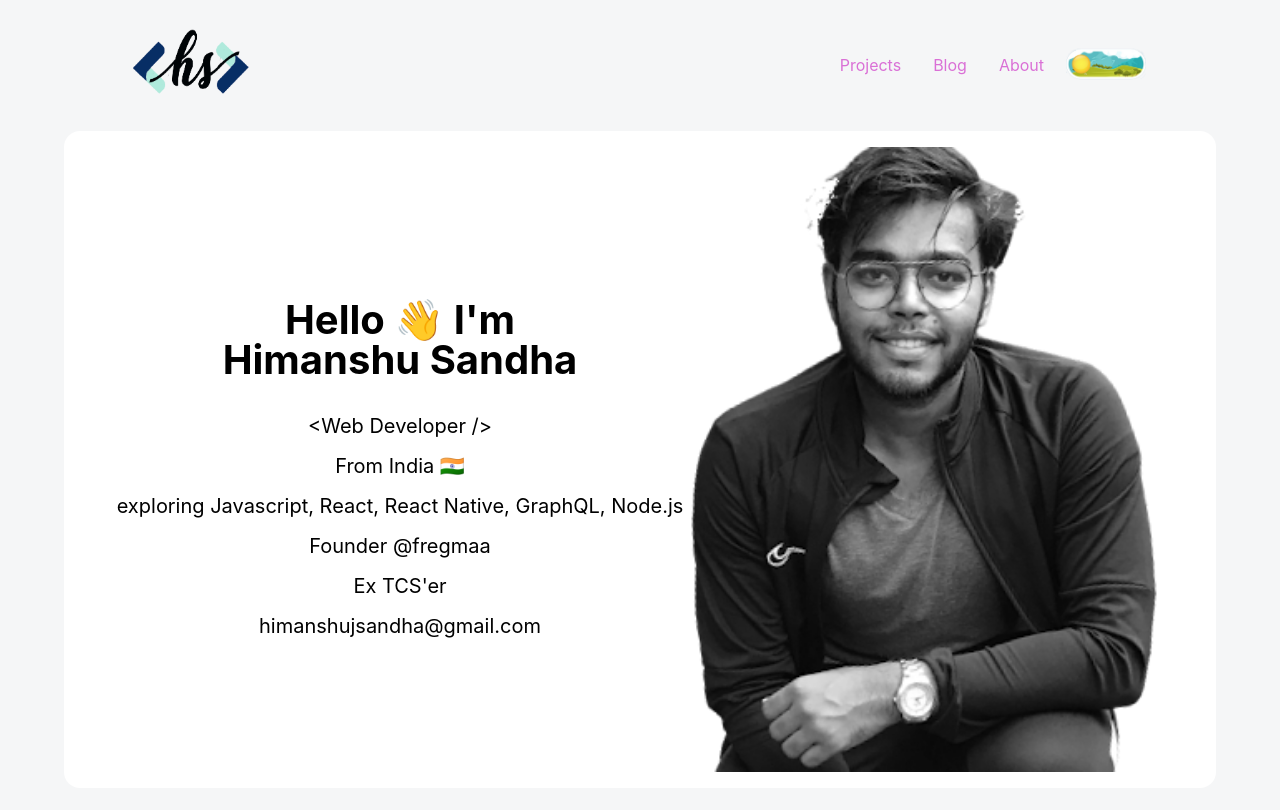
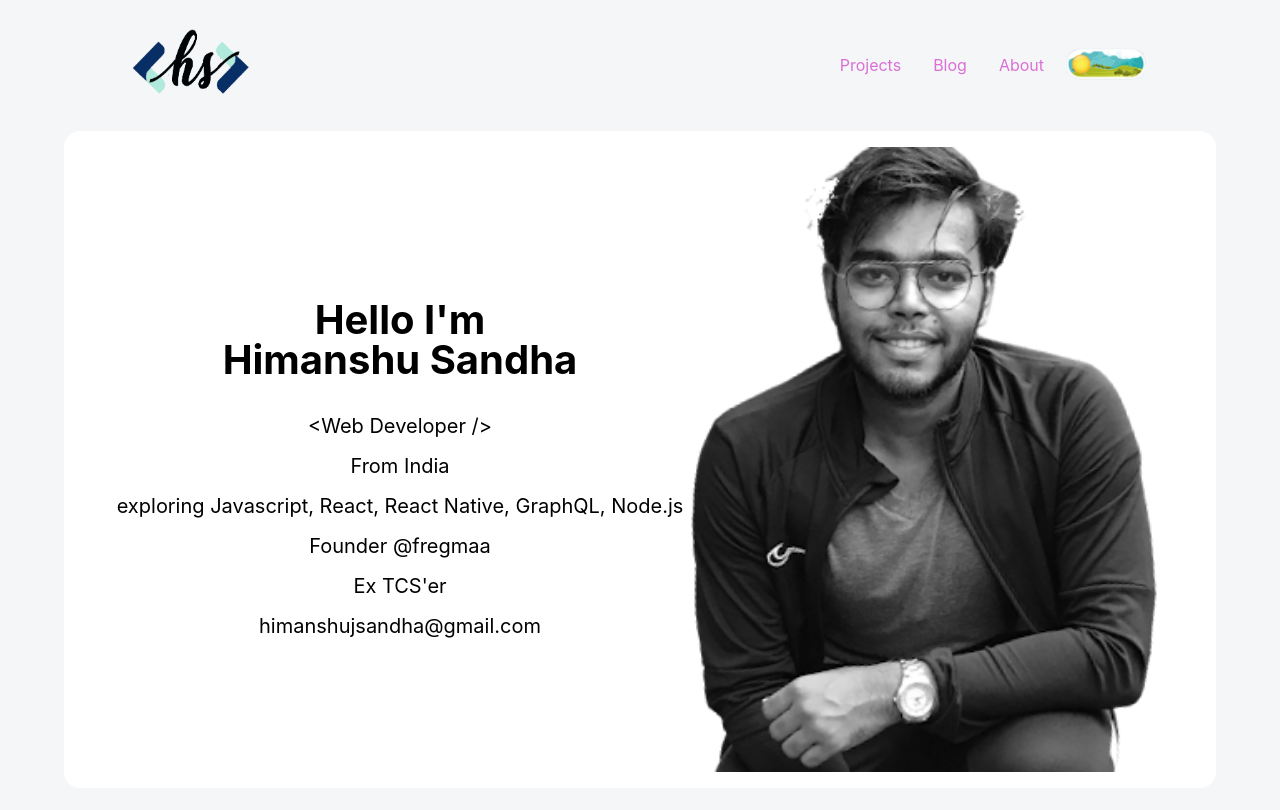
Before and after one commit to himanshusandha/himanshusandha.com, a React (Create React App) app: page / in a window 1280 px wide. Shown: the top 810 px of the page. Built offline with nearby package versions, Linux system fonts and the light colour scheme.

Commit message:
[Temporary]Updating Intro.js
Removing emoji to fix failure of compiling at netlify hosting for temporary

```diff
--- a/src/components/Intro.js
+++ b/src/components/Intro.js
@@ -8,13 +8,13 @@ function Intro() {
       <div className="intro_base">
         <div className="intro_content">
           <h1>
-            Hello 👋 I'm
+            Hello I'm
             <br />
             Himanshu Sandha
           </h1>
           {"<Web Developer />"}
           <br />
-          From India 🇮🇳
+          From India
           <br />
           exploring Javascript, React, React Native, GraphQL, Node.js
           <br />
```
